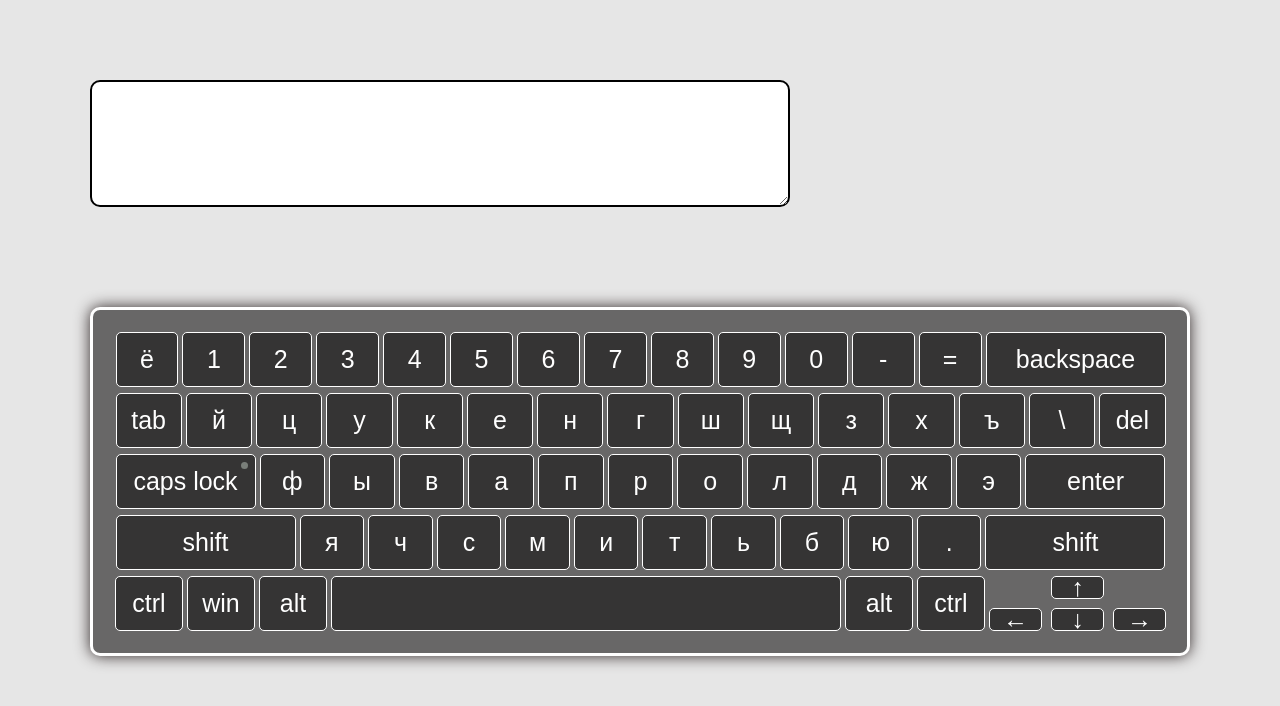
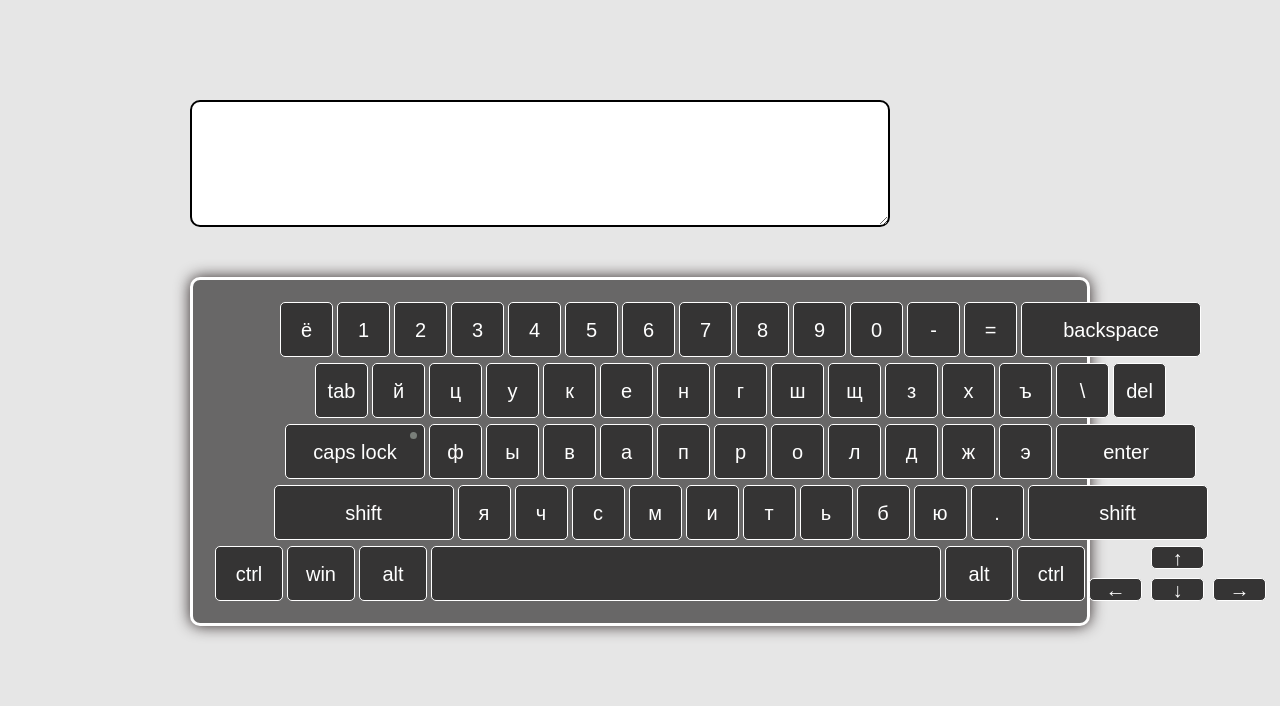
Before and after one commit to Kornull/virtualKeyboard, a website built with webpack: page src/index.html in a window 1280 px wide. Built offline with nearby package versions, Linux system fonts and the light colour scheme.

Commit message:
fix: padding/margin/size

```diff
--- a/src/assets/sass/components/_keyboard.scss
+++ b/src/assets/sass/components/_keyboard.scss
@@ -5,8 +5,8 @@
   justify-content: center;
   gap: 2px;
   flex-wrap: wrap;
-  width: 1100px;
-  margin: 100px auto;
+  width: 900px;
+  margin: 50px auto;
   border: 3px solid #ffffff;
   border-radius: 10px;
   background-color: #686767;
--- a/src/assets/sass/components/_keys.scss
+++ b/src/assets/sass/components/_keys.scss
@@ -1,4 +1,5 @@
 .keyboards__key {
+  font-size: 20px;
   position: relative;
   min-width: 53px;
   height: 55px;
--- a/src/assets/sass/layout/_main.scss
+++ b/src/assets/sass/layout/_main.scss
@@ -1,5 +1,6 @@
 .main {
-  width: 1100px;
+  width: 900px;
+  padding-top: 50px;
   margin: 0 auto;
 }
 
@@ -10,8 +11,8 @@ textarea {
   border: 2px solid #000;
   font-size: 18px;
   padding: 10px;
-  margin-top: 80px;
+  margin-top: 50px;
 }
 textarea:focus{
-  border:2px solid #4e85fd;
+  border:2px solid #ff0000;
 }
```
